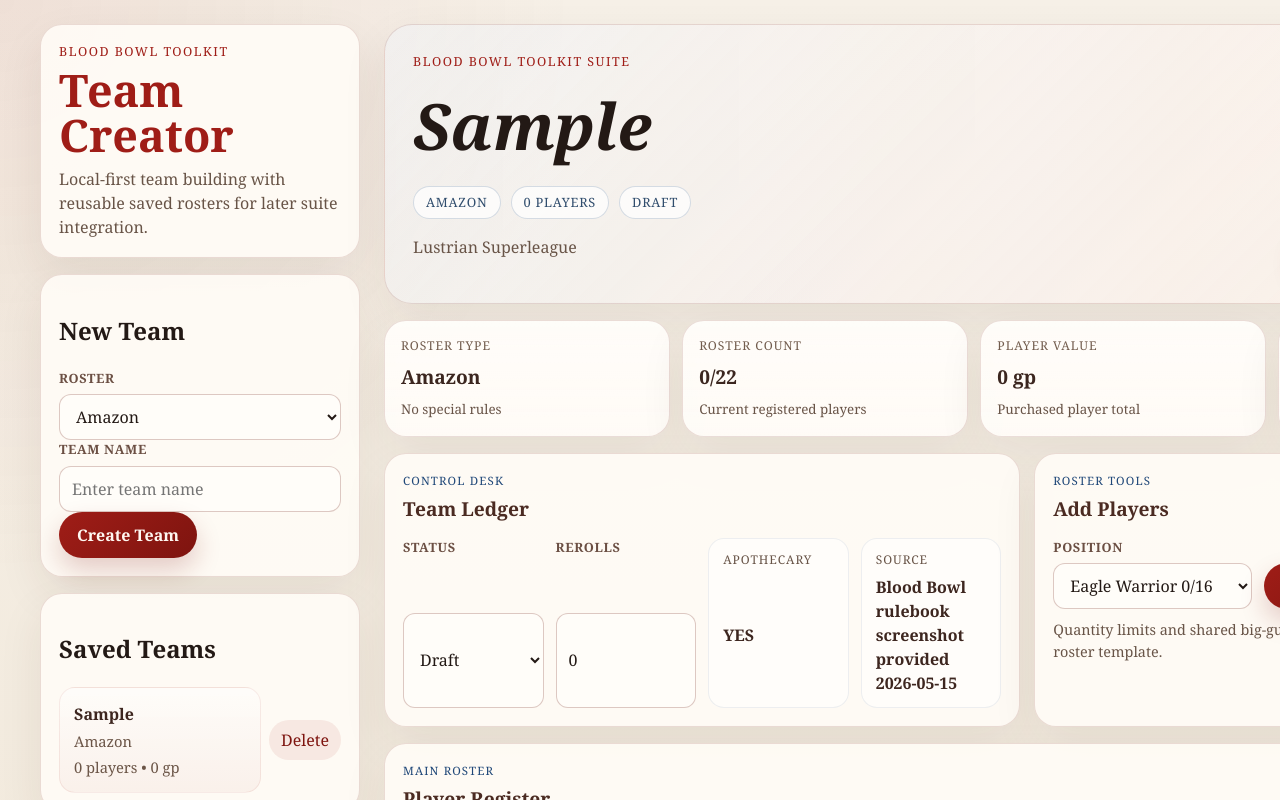
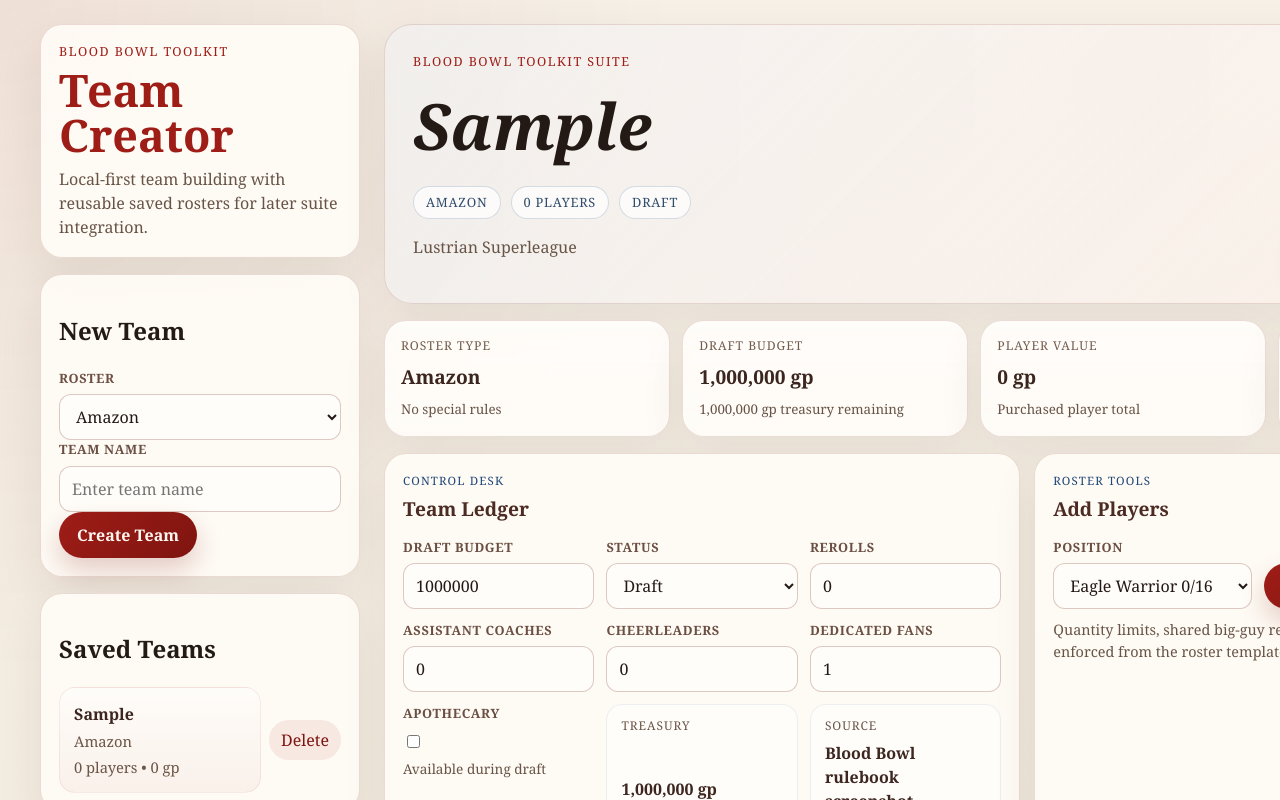
Before and after one commit to safeathomeapp/bloodbowltoolkit, a React (Vite) app in the folder modules/team-creator/: page / in a window 1280 px wide. Both pictures are taken after typing "Sample" into the empty fields and a click on the button "Create Team". Shown: the top 800 px of the page. Built offline with nearby package versions, Linux system fonts and the light colour scheme.

Commit message:
feat: add draft budget controls to team creator

```diff
--- a/modules/team-creator/src/shared/types/team.ts
+++ b/modules/team-creator/src/shared/types/team.ts
@@ -34,7 +34,11 @@
   rosterTemplateId: string
   name: string
   status: 'DRAFT' | 'ACTIVE' | 'RETIRED'
+  draftBudget: number
   rerollCount: number
+  assistantCoachCount: number
+  cheerleaderCount: number
+  dedicatedFans: number
   apothecaryPurchased: boolean
   createdAt: string
   updatedAt: string
--- a/modules/team-creator/src/shared/utils/teamMath.ts
+++ b/modules/team-creator/src/shared/utils/teamMath.ts
@@ -1,4 +1,11 @@
 import type { PositionTemplate, RosterTemplate, SavedTeam } from '../types/team'
+
+const ASSISTANT_COACH_COST = 10_000
+const CHEERLEADER_COST = 10_000
+const APOTHECARY_COST = 50_000
+const DEDICATED_FAN_STEP_COST = 5_000
+const MINIMUM_TEAM_SIZE = 11
+const MAXIMUM_TEAM_SIZE = 16
 
 export function calculatePlayerValue(team: SavedTeam) {
   return team.players.reduce((total, player) => total + player.currentValue, 0)
@@ -8,8 +15,79 @@
   return team.rerollCount * template.rerollCost
 }
 
+export function calculateAssistantCoachValue(team: SavedTeam) {
+  return team.assistantCoachCount * ASSISTANT_COACH_COST
+}
+
+export function calculateCheerleaderValue(team: SavedTeam) {
+  return team.cheerleaderCount * CHEERLEADER_COST
+}
+
+export function calculateDedicatedFansValue(team: SavedTeam) {
+  return Math.max(0, team.dedicatedFans - 1) * DEDICATED_FAN_STEP_COST
+}
+
+export function calculateApothecaryValue(team: SavedTeam) {
+  return team.apothecaryPurchased ? APOTHECARY_COST : 0
+}
+
+export function calculateSidelineValue(team: SavedTeam) {
+  return (
+    calculateAssistantCoachValue(team) +
+    calculateCheerleaderValue(team) +
+    calculateDedicatedFansValue(team) +
+    calculateApothecaryValue(team)
+  )
+}
+
 export function calculateTeamValue(team: SavedTeam, template: RosterTemplate) {
-  return calculatePlayerValue(team) + calculateRerollValue(team, template)
+  return calculatePlayerValue(team) + calculateRerollValue(team, template) + calculateSidelineValue(team)
+}
+
+export function calculateTreasury(team: SavedTeam, template: RosterTemplate) {
+  return team.draftBudget - calculateTeamValue(team, template)
+}
+
+export function calculateMinimumTeamSize(template: RosterTemplate) {
+  return template.positions.reduce((total, position) => total + position.minQty, 0)
+}
+
+export function getDraftWarnings(team: SavedTeam, template: RosterTemplate) {
+  const warnings: string[] = []
+
+  if (team.players.length < Math.max(MINIMUM_TEAM_SIZE, calculateMinimumTeamSize(template))) {
+    warnings.push('Draft list needs at least 11 players.')
+  }
+
+  if (team.players.length > MAXIMUM_TEAM_SIZE) {
+    warnings.push('Draft list cannot exceed 16 players.')
+  }
+
+  if (team.rerollCount > 8) {
+    warnings.push('Draft list cannot purchase more than 8 team rerolls.')
+  }
+
+  if (team.assistantCoachCount > 6) {
+    warnings.push('Draft list cannot purchase more than 6 assistant coaches.')
+  }
+
+  if (team.cheerleaderCount > 12) {
+    warnings.push('Draft list cannot purchase more than 12 cheerleaders.')
+  }
+
+  if (team.dedicatedFans < 1 || team.dedicatedFans > 7) {
+    warnings.push('Dedicated fans must stay between 1 and 7 during drafting.')
+  }
+
+  if (team.apothecaryPurchased && template.apothecary === 'NO') {
+    warnings.push('This roster cannot draft an apothecary.')
+  }
+
+  if (calculateTreasury(team, template) < 0) {
+    warnings.push('Draft spending exceeds the current draft budget.')
+  }
+
+  return warnings
 }
 
 export function countPlayersByPosition(team: SavedTeam) {
--- a/modules/team-creator/src/tools/team-creator/components/TeamCreator.module.css
+++ b/modules/team-creator/src/tools/team-creator/components/TeamCreator.module.css
@@ -75,8 +75,15 @@
   gap: 6px;
 }
 
+.toggleField {
+  display: grid;
+  gap: 8px;
+  align-content: start;
+}
+
 .field span,
-.compactField span {
+.compactField span,
+.toggleField span {
   color: #6b4f43;
   font-size: 0.8rem;
   font-weight: 700;
@@ -88,6 +95,7 @@
 .field select,
 .compactField input,
 .compactField select,
+.toggleField input,
 .teamNameInput,
 .inlineInput,
 .numberInput {
@@ -97,6 +105,17 @@
   background: var(--suite-surface-strong);
   color: var(--suite-ink);
   padding: 10px 12px;
+}
+
+.toggleField input {
+  width: auto;
+  justify-self: start;
+  accent-color: var(--suite-accent);
+}
+
+.toggleField small {
+  color: var(--suite-muted);
+  font-size: 0.85rem;
 }
 
 .teamNameInput {
@@ -273,7 +292,7 @@
 
 .controlGrid {
   display: grid;
-  grid-template-columns: repeat(4, minmax(0, 1fr));
+  grid-template-columns: repeat(3, minmax(0, 1fr));
   gap: 12px;
 }
 
@@ -387,6 +406,21 @@
   gap: 14px;
 }
 
+.warningPanel {
+  background: rgba(159, 29, 23, 0.08);
+  border: 1px solid rgba(159, 29, 23, 0.18);
+  border-radius: 22px;
+  padding: 18px;
+}
+
+.warningList {
+  margin: 0;
+  padding-left: 20px;
+  color: #6a2f23;
+  display: grid;
+  gap: 6px;
+}
+
 .placeholder {
   min-height: 420px;
   display: grid;
--- a/modules/team-creator/src/tools/team-creator/components/TeamCreator.tsx
+++ b/modules/team-creator/src/tools/team-creator/components/TeamCreator.tsx
@@ -4,11 +4,17 @@
 import { BrowserLocalStorageStore, MemoryKeyValueStore } from '../../../shared/storage/keyValueStore'
 import { LocalTeamRepository } from '../../../shared/repositories/localTeamRepository'
 import {
+  calculateApothecaryValue,
+  calculateAssistantCoachValue,
+  calculateCheerleaderValue,
+  calculateDedicatedFansValue,
   calculatePlayerValue,
   calculateRerollValue,
   calculateTeamValue,
+  calculateTreasury,
   countPlayersByPosition,
   countPlayersInSharedGroup,
+  getDraftWarnings,
 } from '../../../shared/utils/teamMath'
 import type { RosterTemplate, SavedTeam, SavedTeamSummary } from '../../../shared/types/team'
 import { createTeam, createTeamPlayer } from '../utils/teamFactory'
@@ -102,6 +108,14 @@
 
     return activeTemplate.positions.reduce((total, position) => total + position.maxQty, 0)
   }, [activeTemplate])
+
+  const draftWarnings = useMemo(() => {
+    if (!activeTeam || !activeTemplate) {
+      return []
+    }
+
+    return getDraftWarnings(activeTeam, activeTemplate)
+  }, [activeTeam, activeTemplate])
 
   function refreshState() {
     const nextTemplates = repository.listRosterTemplatesSync()
@@ -226,6 +240,30 @@
     updateActiveTeam((team) => ({ ...team, rerollCount }))
   }
 
+  function handleDraftBudgetChange(value: string) {
+    const draftBudget = Math.max(0, Number(value) || 0)
+    updateActiveTeam((team) => ({ ...team, draftBudget }))
+  }
+
+  function handleAssistantCoachChange(value: string) {
+    const assistantCoachCount = Math.max(0, Number(value) || 0)
+    updateActiveTeam((team) => ({ ...team, assistantCoachCount }))
+  }
+
+  function handleCheerleaderChange(value: string) {
+    const cheerleaderCount = Math.max(0, Number(value) || 0)
+    updateActiveTeam((team) => ({ ...team, cheerleaderCount }))
+  }
+
+  function handleDedicatedFansChange(value: string) {
+    const dedicatedFans = Math.max(1, Number(value) || 1)
+    updateActiveTeam((team) => ({ ...team, dedicatedFans }))
+  }
+
+  function handleApothecaryPurchasedChange(checked: boolean) {
+    updateActiveTeam((team) => ({ ...team, apothecaryPurchased: checked }))
+  }
+
   async function handleSaveTeam() {
     if (!activeTeam) {
       return
@@ -339,11 +377,11 @@
                 <small>{activeTemplate.specialRules.length > 0 ? activeTemplate.specialRules.join(' • ') : 'No special rules'}</small>
               </article>
               <article className={styles.summaryCard}>
-                <span>Roster Count</span>
+                <span>Draft Budget</span>
                 <strong>
-                  {activeTeam.players.length}/{activeTemplatePlayerLimit}
+                  {formatGold(activeTeam.draftBudget)} gp
                 </strong>
-                <small>Current registered players</small>
+                <small>{formatGold(calculateTreasury(activeTeam, activeTemplate))} gp treasury remaining</small>
               </article>
               <article className={styles.summaryCard}>
                 <span>Player Value</span>
@@ -351,9 +389,11 @@
                 <small>Purchased player total</small>
               </article>
               <article className={styles.summaryCard}>
-                <span>Reroll Spend</span>
-                <strong>{formatGold(calculateRerollValue(activeTeam, activeTemplate))} gp</strong>
-                <small>{activeTeam.rerollCount} rerolls at {formatGold(activeTemplate.rerollCost)} gp</small>
+                <span>Draft Status</span>
+                <strong>{draftWarnings.length === 0 ? 'Ready' : 'Needs fixes'}</strong>
+                <small>
+                  {activeTeam.players.length}/{activeTemplatePlayerLimit} registered players
+                </small>
               </article>
             </section>
 
@@ -367,6 +407,16 @@
                 </div>
 
                 <div className={styles.controlGrid}>
+                  <label className={styles.compactField}>
+                    <span>Draft Budget</span>
+                    <input
+                      type="number"
+                      min="0"
+                      step="5000"
+                      value={activeTeam.draftBudget}
+                      onChange={(event) => handleDraftBudgetChange(event.target.value)}
+                    />
+                  </label>
                   <label className={styles.compactField}>
                     <span>Status</span>
                     <select value={activeTeam.status} onChange={(event) => handleStatusChange(event.target.value as SavedTeam['status'])}>
@@ -384,9 +434,53 @@
                       onChange={(event) => handleRerollChange(event.target.value)}
                     />
                   </label>
+                  <label className={styles.compactField}>
+                    <span>Assistant Coaches</span>
+                    <input
+                      type="number"
+                      min="0"
+                      value={activeTeam.assistantCoachCount}
+                      onChange={(event) => handleAssistantCoachChange(event.target.value)}
+                    />
+                  </label>
+                  <label className={styles.compactField}>
+                    <span>Cheerleaders</span>
+                    <input
+                      type="number"
+                      min="0"
+                      value={activeTeam.cheerleaderCount}
+                      onChange={(event) => handleCheerleaderChange(event.target.value)}
+                    />
+                  </label>
+                  <label className={styles.compactField}>
+                    <span>Dedicated Fans</span>
+                    <input
+                      type="number"
+                      min="1"
+                      max="7"
+                      value={activeTeam.dedicatedFans}
+                      onChange={(event) => handleDedicatedFansChange(event.target.value)}
+                    />
+                  </label>
+                  <label className={styles.toggleField}>
+                    <span>Apothecary</span>
+                    <input
+                      type="checkbox"
+                      checked={activeTeam.apothecaryPurchased}
+                      disabled={activeTemplate.apothecary === 'NO'}
+                      onChange={(event) => handleApothecaryPurchasedChange(event.target.checked)}
+                    />
+                    <small>
+                      {activeTemplate.apothecary === 'NO'
+                        ? 'Not available for this roster'
+                        : activeTemplate.apothecary === 'OPTIONAL'
+                          ? 'Optional purchase during draft'
+                          : 'Available during draft'}
+                    </small>
+                  </label>
                   <div className={styles.infoCard}>
-                    <span>Apothecary</span>
-                    <strong>{activeTemplate.apothecary}</strong>
+                    <span>Treasury</span>
+                    <strong>{formatGold(calculateTreasury(activeTeam, activeTemplate))} gp</strong>
                   </div>
                   <div className={styles.infoCard}>
                     <span>Source</span>
@@ -424,10 +518,59 @@
                   </button>
                 </div>
                 <p className={styles.helperText}>
-                  Quantity limits and shared big-guy restrictions are enforced from the roster template.
+                  Quantity limits, shared big-guy restrictions, and draft budgeting are enforced from the roster template.
                 </p>
               </section>
             </section>
+
+            <section className={styles.summaryGrid}>
+              <article className={styles.summaryCard}>
+                <span>Rerolls</span>
+                <strong>{formatGold(calculateRerollValue(activeTeam, activeTemplate))} gp</strong>
+                <small>{activeTeam.rerollCount} rerolls at {formatGold(activeTemplate.rerollCost)} gp</small>
+              </article>
+              <article className={styles.summaryCard}>
+                <span>Sideline Staff</span>
+                <strong>
+                  {formatGold(
+                    calculateAssistantCoachValue(activeTeam) +
+                      calculateCheerleaderValue(activeTeam) +
+                      calculateApothecaryValue(activeTeam),
+                  )}{' '}
+                  gp
+                </strong>
+                <small>
+                  {activeTeam.assistantCoachCount} AC • {activeTeam.cheerleaderCount} CL •{' '}
+                  {activeTeam.apothecaryPurchased ? 'Apothecary bought' : 'No apothecary'}
+                </small>
+              </article>
+              <article className={styles.summaryCard}>
+                <span>Dedicated Fans</span>
+                <strong>{formatGold(calculateDedicatedFansValue(activeTeam))} gp</strong>
+                <small>{activeTeam.dedicatedFans} starting fans</small>
+              </article>
+              <article className={styles.summaryCard}>
+                <span>Team Value</span>
+                <strong>{formatGold(calculateTeamValue(activeTeam, activeTemplate))} gp</strong>
+                <small>Players, rerolls, staff, fans, and apothecary</small>
+              </article>
+            </section>
+
+            {draftWarnings.length > 0 ? (
+              <section className={styles.warningPanel}>
+                <div className={styles.panelHeader}>
+                  <div>
+                    <p className={styles.sectionKicker}>Draft Checks</p>
+                    <h2 className={styles.panelHeadline}>Roster Needs Attention</h2>
+                  </div>
+                </div>
+                <ul className={styles.warningList}>
+                  {draftWarnings.map((warning) => (
+                    <li key={warning}>{warning}</li>
+                  ))}
+                </ul>
+              </section>
+            ) : null}
 
             <section className={styles.panel}>
               <div className={styles.panelHeader}>
--- a/modules/team-creator/src/tools/team-creator/utils/teamFactory.ts
+++ b/modules/team-creator/src/tools/team-creator/utils/teamFactory.ts
@@ -16,7 +16,11 @@
     rosterTemplateId: template.id,
     name: name.trim(),
     status: 'DRAFT',
+    draftBudget: 1_000_000,
     rerollCount: 0,
+    assistantCoachCount: 0,
+    cheerleaderCount: 0,
+    dedicatedFans: 1,
     apothecaryPurchased: false,
     createdAt: timestamp,
     updatedAt: timestamp,
```
Also changed, not shown: modules/team-creator/src/shared/repositories/localTeamRepository.ts (+21 -1 lines), 3 other files (tests, documents, lock files or other folders).
